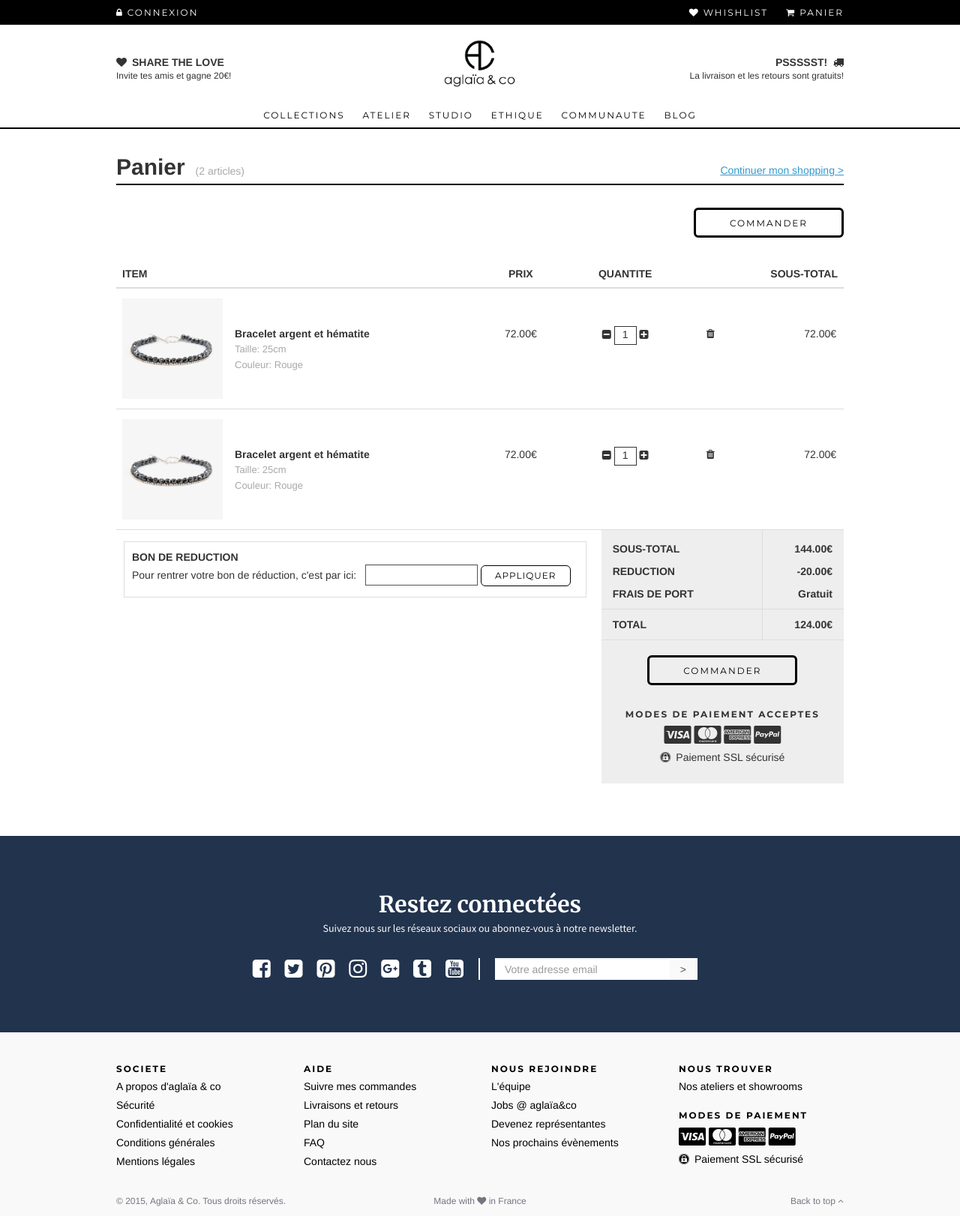
After one commit to fgainnier/aglaia, a Rails app: page /pages/panier in a window 1280 px wide. The commit adds this page. Shown: the whole page at 75% size. Run offline with Rails 7, Linux system fonts and the light colour scheme; style sheets or scripts are compiled from the project's sources; some libraries are stand-ins or nearby versions.

Commit message:
Add several pages

```diff
--- a/app/assets/stylesheets/bootstrap_and_customization.css.scss
+++ b/app/assets/stylesheets/bootstrap_and_customization.css.scss
@@ -668,3 +668,402 @@ a:hover {
 	font-size: 14px;
 	margin-bottom: 30px;
 }
+
+.inline {
+	display: inline-block
+}
+
+.panier {
+	padding: 30px 0px 30px 0px;
+}
+
+.marginright {
+	margin-right: 20px;
+}
+
+.tunnel {
+	font-weight: bold;
+}
+
+.tunnel2 {
+	border-bottom: 2px solid;
+	border-color: #000000;
+	padding-bottom:30px
+}
+
+.livraison {
+	background-color: #EEEEEE;
+	border-color: #000000;
+	margin-right: 10px;
+	width: 625px;
+	padding-top: 10px;
+}
+
+.recap {
+	margin-left: 10px;
+	padding-top: 10px;
+	margin-bottom: 10px;
+}
+
+.livraison .titre {
+	font-weight: 700;
+	font-family: 'Source sans pro';
+	font-size: 30px;
+	margin-bottom: 10px;
+}
+
+.recap .titre {
+	font-weight: 700;
+	font-family: 'Source sans pro';
+	font-size: 18px;
+	border-bottom: 2px solid;
+	border-color: #000000;
+	padding-bottom: 10px;
+}
+
+.border-livraison {
+	border: 0px;
+	border-radius: 0px;
+}
+
+.btn-checkout {
+	width: 150px;
+	height: 40px;
+	font-size: 12px;
+	font-weight: 40px;
+	letter-spacing: 2px;
+	font-family: 'Montserrat';
+	background-color: transparent;
+	border-color: #000000;
+	border-width: 3px;
+	color: #000000;
+}
+
+.btn-checkout:hover {
+	width: 150px;
+	height: 40px;
+	font-size: 12px;
+	font-weight: 40px;
+	letter-spacing: 2px;
+	font-family: 'Montserrat';
+	background-color: #000000;
+	border-color: #000000;
+	border-width: 3px;
+	color: #FFFFFF;
+}
+
+.bouttoncheckout {
+	margin-top: 10px;
+	border-bottom: 2px solid;
+	border-color: #DEDDDD;
+	padding-bottom: 30px;
+}
+
+.nopaddingright {
+	padding-right: 0px;
+}
+
+.recapproduit {
+	border-bottom: 2px solid;
+	border-color: #EEEEEE;
+}
+
+.recapproduit2 {
+	border-bottom: 2px solid;
+	border-color: #EEEEEE;
+	padding: 10px 0 10px 0;
+}
+
+.recapproduit3 {
+	border-bottom: 2px solid;
+	border-color: #EEEEEE;
+	padding: 10px 0 10px 0;
+	font-weight: bold;
+}
+
+.recapproduit4 {
+	padding: 10px 0 10px 0;
+	text-decoration: underline;
+	color: #3399CC;
+}
+
+.thumbnail4 {
+	border:0px;
+	padding:0;
+	margin: 5px 0px 5px 0px;
+	position:relative;
+	overflow:hidden;
+	border-radius: 0px;
+}
+
+.descriptionrecap {
+	padding-top: 10px;
+	font-size: 13px;
+}
+
+.done {
+	color: #3399CC;
+}
+
+.current {
+	color: #000000;
+}
+
+.todo {
+	color: #DFDFDF;
+}
+
+.engagement {
+	padding: 10px 0 0px 0;
+}
+
+.titre2 {
+	font-weight: bold;
+	font-size: 18px;
+	padding-top: 10px;
+}
+
+.borderaide {
+	border: 2px solid;
+	border-color: #000000;
+	padding: 10px 0 10px 0;
+}
+
+.marginbottom {
+	margin-bottom: 20px;
+}
+
+.titre3 {
+	font-weight: bold;
+}
+
+.paniertitre {
+	border-bottom: 2px solid;
+	border-color: #000000;
+}
+
+.paniertitre2 {
+	font-size: 30px;
+	font-weight: bold;
+	margin-right: 10px;
+}
+
+.paniertitre3 {
+	font-size: 14px;
+	color: #aaa8aa;
+}
+
+.paniertitre4 {
+	font-size: 14px;
+	color: #3399CC;
+	text-decoration: underline;
+	padding-top: 15px;
+}
+
+.panierbouton {
+	padding-top: 30px;
+	padding-bottom: 30px;
+}
+
+.btn-panier1 {
+	width: 200px;
+	height: 40px;
+	font-size: 12px;
+	font-weight: 40px;
+	letter-spacing: 2px;
+	font-family: 'Montserrat';
+	background-color: transparent;
+	border-color: #000000;
+	border-width: 3px;
+	color: #000000;
+}
+
+.btn-panier1:hover {
+	width: 200px;
+	height: 40px;
+	font-size: 12px;
+	font-weight: 40px;
+	letter-spacing: 2px;
+	font-family: 'Montserrat';
+	background-color: #000000;
+	border-color: #000000;
+	border-width: 3px;
+	color: #FFFFFF;
+}
+
+.thumbnail5	 {
+	border:0px;
+	padding:0;
+	margin: 5px 0px 5px 0px;
+	position:relative;
+	overflow:hidden;
+	border-radius: 0px;
+}
+
+.item {
+	width: 150px;
+}
+
+.table .prix2 {
+	witdh: 100px;
+	padding-top: 50px;
+}
+
+.table .description1 {
+	width: 350px;
+	padding-top: 50px;
+	font-weight: bold;
+}
+
+.table .description1-1 {
+	width: 350px;
+	padding-top: 50px;
+	font-weight: normal;
+	color: #aaa8aa;
+	font-size: 13px;
+}
+
+.table .quantite {
+	width: 200px;
+	padding-top: 50px;
+}
+
+.table .trash {
+	width: 50px;
+	padding-top: 50px;
+}
+
+.table .prix3 {
+	padding-top: 50px;
+	padding-right: 10px;
+}
+
+.productcount {
+	border: 1px solid;
+	width: 30px;
+	height: 25px;
+}
+
+.borderbottom {
+	border-bottom: 1px solid;
+	border-color: #DDDDDD;
+}
+
+.summary {
+	background-color: #EEEEEE;
+	margin-bottom: 40px;
+	padding-bottom: 20px;
+}
+
+.summary1 {
+	border-right: 1px solid;
+	border-color: #DDDDDD;
+	padding-top: 15px;
+	padding-bottom: 10px;
+}
+
+.summary2 {
+	padding-top: 15px;
+	padding-bottom: 10px;
+}
+
+.summary3 {
+	border-right: 1px solid;
+	border-bottom: 1px solid;
+	border-color: #DDDDDD;
+	padding-bottom: 10px;
+}
+
+.summary4 {
+	border-bottom: 1px solid;
+	border-color: #DDDDDD;
+	padding-bottom: 10px;
+}
+
+.summary5 {
+	border-right: 1px solid;
+	border-bottom: 1px solid;
+	border-color: #DDDDDD;
+	padding-bottom: 10px;
+	padding-top: 10px;
+}
+
+.summary6 {
+	border-bottom: 1px solid;
+	border-color: #DDDDDD;
+	padding-bottom: 10px;
+	padding-top: 10px;
+}
+
+.summary7 {
+	padding-top: 20px;
+}
+
+.summary8 {
+	padding-top: 20px;
+	padding-bottom: 20px;
+	border-bottom: 1px solid;
+	border-color: #DDDDDD;
+}
+
+.summary9 {
+	padding-top: 10px;
+}
+
+.summary10 {
+	padding-bottom: 10px;
+	border-right: 1px solid;
+	border-color: #DDDDDD;
+}
+
+.summary11 {
+	padding-bottom: 10px;
+}
+
+.border3 {
+	border: 1px solid;
+	border-color: #DDDDDD;
+	margin-top: 15px;
+	padding: 10px 10px 0px 10px;
+}
+
+.border2 {
+	padding-left: 10px;
+	padding-right: 20px;
+}
+
+.btn-coupon {
+	width: 120px;
+	height: 28px;
+	font-size: 12px;
+	font-weight: 18px;
+	letter-spacing: 1px;
+	font-family: 'Montserrat';
+	background-color: transparent;
+	border-color: #000000;
+	border-width: 1px;
+	color: #000000;
+	padding-top:5px;
+}
+
+.btn-coupon:hover {
+	width: 120px;
+	height: 28px;
+	font-size: 12px;
+	font-weight: 18px;
+	letter-spacing: 1px;
+	font-family: 'Montserrat';
+	background-color: #000000;
+	border-color: #000000;
+	border-width: 1px;
+	color: #FFFFFF;
+	padding-top:5px;
+}
+
+.input2 {
+	border: 1px solid;
+	width: 150px;
+	height:28px;
+	padding-top: 5px;
+	border-radius: 0px;
+}
--- a/app/assets/stylesheets/overlay.css.scss
+++ b/app/assets/stylesheets/overlay.css.scss
@@ -100,7 +100,7 @@ width: 100%;
 height: 100%;
 background-color:#22334d;
 visibility: hidden;
-opacity: 0.4;
+opacity: 0.0;
 -webkit-transition: all 0.5s ease-in-out;
 -moz-transition: all 0.5s ease-in-out;
 -ms-transition: all 0.5s ease-in-out;
@@ -110,7 +110,7 @@ transition: all 0.5s ease-in-out;
 
 .thumbnail:hover #caption-down{
 visibility: visible;
-opacity: 0.4;
+opacity: 0.9;
 -moz-transform: translateY(100%);
 -o-transform: translateY(100%);
 -webkit-transform: translateY(100%);
--- a/app/assets/stylesheets/pages.css.scss
+++ b/app/assets/stylesheets/pages.css.scss
@@ -1,3 +1,3 @@
-// Place all the styles related to the pages controller here.
+// Place all the styles related to the Pages controller here.
 // They will automatically be included in application.css.
 // You can use Sass (SCSS) here: http://sass-lang.com/
--- a/app/controllers/pages_controller.rb
+++ b/app/controllers/pages_controller.rb
@@ -1,4 +1,4 @@
 class PagesController < ApplicationController
-  def home
+  def panier
   end
 end
--- /dev/null
+++ b/app/views/pages/atelier.html.erb
@@ -0,0 +1,2 @@
+<h1>Pages#atelier</h1>
+<p>Find me in app/views/pages/atelier.html.erb</p>
--- /dev/null
+++ b/app/views/pages/blog.html.erb
@@ -0,0 +1,2 @@
+<h1>Pages#blog</h1>
+<p>Find me in app/views/pages/blog.html.erb</p>
--- /dev/null
+++ b/app/views/pages/communaute.html.erb
@@ -0,0 +1,2 @@
+<h1>Pages#communaute</h1>
+<p>Find me in app/views/pages/communaute.html.erb</p>
--- /dev/null
+++ b/app/views/pages/ethique.html.erb
@@ -0,0 +1,2 @@
+<h1>Pages#ethique</h1>
+<p>Find me in app/views/pages/ethique.html.erb</p>
--- a/app/views/pages/home.html.erb
+++ b/app/views/pages/home.html.erb
@@ -84,7 +84,7 @@
 							DETAILS
 							<% end %></div>
  	   					<div class="col-md-6 nopadding iconheart iconproduct"><i class="fa fa-heart fa-2x">&nbsp;</i></div>
- 	   					<div class="col-md-6 nopadding iconcart iconproduct"><i class="fa fa-shopping-cart fa-2x">&nbsp;</i></div>
+ 	   					<div class="col-md-6 nopadding iconcart iconproduct"><i class="glyphicons glyphicons-shopping-bag"></i></div>
  	   				</div>
  	   			</div>
  	   			<div class="caption text-center">
--- /dev/null
+++ b/app/views/pages/panier.html.erb
@@ -0,0 +1,120 @@
+<section class="panier">
+	<div class="container">
+
+		<div class="col-md-12 paniertitre nopadding">
+		<div class="col-md-6 nopadding">
+			<div class="inline paniertitre2">Panier</div>
+			<div class="inline paniertitre3">(2 articles)</div>
+		</div>
+		<div class="col-md-6 nopadding text-right">
+			<div class="paniertitre4">Continuer mon shopping ></div>
+		</div>
+		</div>
+
+		<div class="col-md-12 nopadding panierbouton text-right">
+			<div class="inline">
+				<%= link_to root_path, class: "btn btn-danger btn-lg btn-panier1" do %>
+				COMMANDER
+				<% end %>
+			</div>
+		</div>
+
+		<div class="col-md-12 nopadding">
+			<table class="table nomargin">
+				<thead>
+					<tr>
+		        <th>ITEM</th>
+		        <th></th>
+		        <th class="text-center">PRIX</th>
+		        <th class="text-center">QUANTITE</th>
+		         <th></th>
+		        <th class="text-right">SOUS-TOTAL</th>
+   				 </tr>
+				</thead>
+				<tbody>
+					<tr>
+		        <td class="item">
+		        	<div class="thumbnail thumbnail5 nomargin">
+	 	   				<%= link_to (image_tag("image21.jpg")), root_path %>
+	 	   				</div>
+	 	   			</td>
+	 	   			<td class="description1">Bracelet argent et hématite</br><span class="description1-1">Taille: 25cm</br>Couleur: Rouge</span></td>
+		        <td class="prix2 text-center">72.00€</td>
+		        <td class="quantite text-center">
+					      <i class="fa fa-minus-square inline"></i>
+					      <div class="productcount inline">1</div>
+					      <i class="fa fa-plus-square inline"><i>
+		        </td>
+		        <td class="trash"> <i class="fa fa-trash"></td>
+		        <td class="prix3 text-right">72.00€</td>
+   				</tr>
+   				<tr class="borderbottom">
+		        <td class="item">
+		        	<div class="thumbnail thumbnail5 nomargin">
+	 	   				<%= link_to (image_tag("image21.jpg")), root_path %>
+	 	   				</div>
+	 	   			</td>
+	 	   			<td class="description1">Bracelet argent et hématite</br><span class="description1-1">Taille: 25cm</br>Couleur: Rouge</span></td>
+		        <td class="prix2 text-center">72.00€</td>
+		        <td class="quantite text-center">
+					      <i class="fa fa-minus-square inline"></i>
+					      <div class="productcount inline">1</div>
+					      <i class="fa fa-plus-square inline"><i>
+		        </td>
+		        <td class="trash"> <i class="fa fa-trash"></td>
+		        <td class="prix3 text-right">72.00€</td>
+   				</tr>
+				</tbody>
+			</table>
+		</div>
+
+		<div class="col-md-8 nopadding border2">
+			<div class="col-md-12 border3">
+				<div class="col-md-12 nopadding"><strong>BON DE REDUCTION</strong></div>
+				<div class="col-md-12 nopadding">
+					<div class="inline">Pour rentrer votre bon de réduction, c'est par ici:&nbsp;&nbsp;</div>
+					<div class="inline form-group"><input class="form-control input2"></input></div>
+					<div class="inline"><%= link_to root_path, class: "btn btn-danger btn-lg btn-coupon nomargin" do %>
+				APPLIQUER
+				<% end %></div>
+				</div>
+			</div>
+
+		</div>
+
+		<div class="col-md-4 nopadding summary">
+			<div class="col-md-8 summary1"><strong>SOUS-TOTAL</strong></div>
+			<div class="col-md-4 text-right summary2"><strong>144.00€</strong></div>
+			<div class="col-md-8 summary10"><strong>REDUCTION</strong></div>
+			<div class="col-md-4 text-right summary11"><strong>-20.00€</strong></div>
+			<div class="col-md-8 summary3"><strong>FRAIS DE PORT</strong></div>
+			<div class="col-md-4 text-right summary4"><strong>Gratuit</strong></div>
+			<div class="col-md-8 summary5"><strong>TOTAL</strong></div>
+			<div class="col-md-4 text-right summary6"><strong>124.00€</strong></div>
+			<div class="col-md-12 text-center summary7">
+				<%= link_to root_path, class: "btn btn-danger btn-lg btn-panier1" do %>
+				COMMANDER
+				<% end %>
+			</div>
+			<div class="col-md-12 text-center summary9">
+			<div class="footer-titre2 text-center">MODES DE PAIEMENT ACCEPTES</div>
+				<ul class="footer-list text-center">
+					<li>
+						<i class="fa fa-cc-visa fa-2x"></i>
+						<i class="fa fa-cc-mastercard fa-2x"></i>
+						<i class="fa fa-cc-amex fa-2x"></i>
+						<i class="fa fa-cc-paypal fa-2x"></i>
+					</li>
+					<li class="align">
+						<i class="fa fa-expeditedssl fa">&nbsp;&nbsp;</i>Paiement SSL sécurisé
+					</li>
+				</ul>
+			</div>
+			</div>
+		</div>
+
+
+
+	</div>
+</div>
+</section>
--- /dev/null
+++ b/app/views/pages/profil.html.erb
@@ -0,0 +1,2 @@
+<h1>Pages#profil</h1>
+<p>Find me in app/views/pages/profil.html.erb</p>
--- /dev/null
+++ b/app/views/pages/studio.html.erb
@@ -0,0 +1,2 @@
+<h1>Pages#studio</h1>
+<p>Find me in app/views/pages/studio.html.erb</p>
--- a/config/routes.rb
+++ b/config/routes.rb
@@ -1,4 +1,20 @@
 Rails.application.routes.draw do
+
+  get 'pages/panier'
+
+  get 'pages/atelier'
+
+  get 'pages/studio'
+
+  get 'pages/ethique'
+
+  get 'pages/communaute'
+
+  get 'pages/blog'
+
+  get 'pages/checkout'
+
+  get 'pages/profil'
 
   root "pages#home"
 
```
Also changed, not shown: app/views/pages/checkout.html.erb (added, +186 -0 lines), test/controllers/pages_controller_test.rb (+2 -2 lines).
